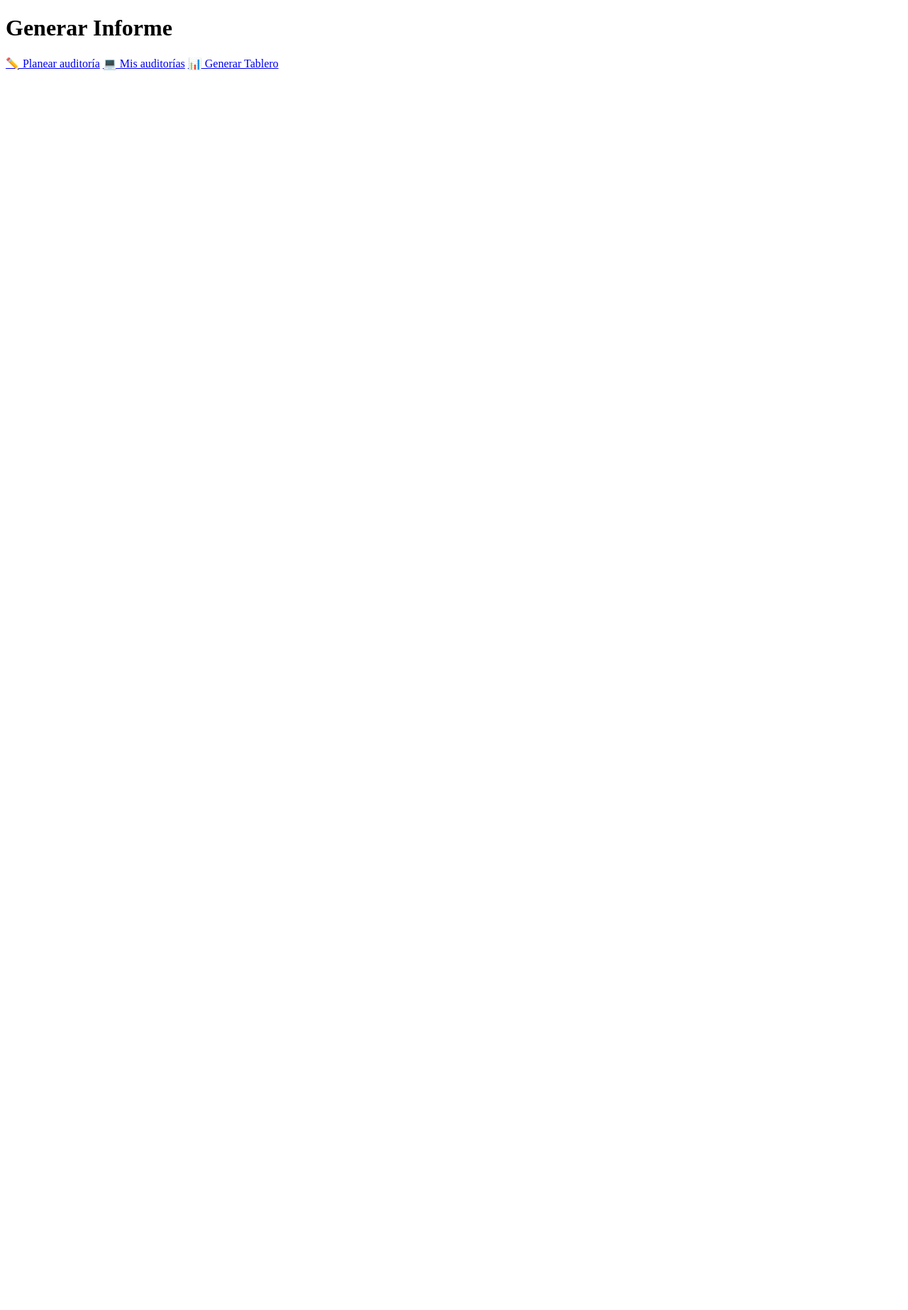
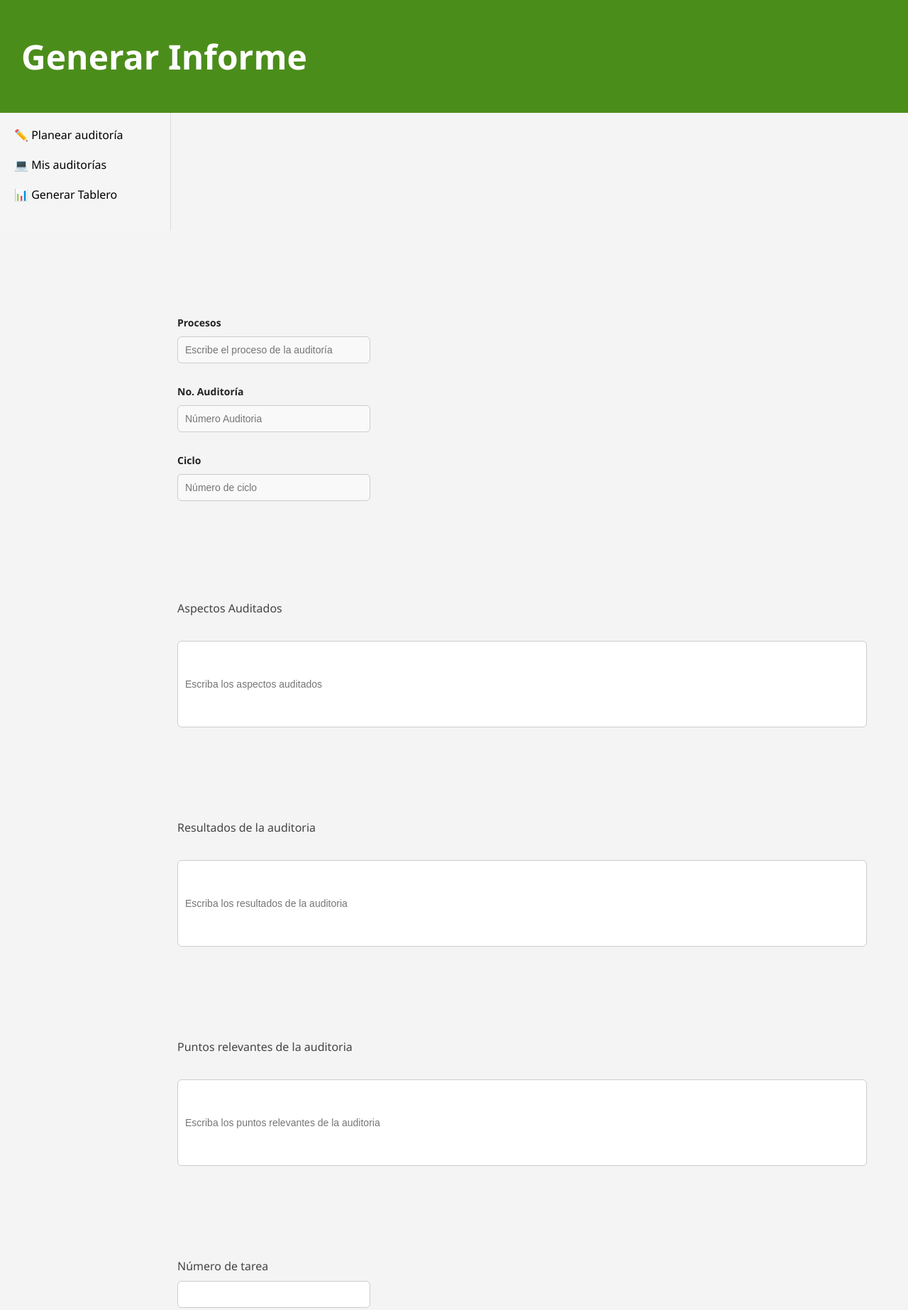
Before and after one commit to estebanariassa/GestionAuditorias, a website: page Proyecto parte dos/GestionAuditorias-main/Proyecto/generar_informe.html in a window 1280 px wide. Shown: the top 1846 px of the page at 71% size. Before the commit the page ends 800 px from the top, so only its background shows below. Drawn offline with Linux system fonts and the light colour scheme.

Commit message:
Generar informe

```diff
--- /dev/null
+++ b/Proyecto parte dos/GestionAuditorias-main/Proyecto/Index.css
@@ -0,0 +1,65 @@
+body {
+  margin: 0;
+  font-family: 'Segoe UI', sans-serif;
+  background-color: #f4f4f4;
+}
+
+.background {
+  position: relative;
+  height: 100vh;
+  background-color: #fff;
+  overflow: hidden;
+}
+
+.head {
+  top: 40px;
+  left: 60px;
+  color: #123366;
+  text-align: center;
+  background-color: #4a8b1d; /* Verde institucional */
+  padding: 20px;
+}
+
+
+
+
+
+.login-container {
+  position: absolute;
+  top: 50%;
+  left: 50%;
+  transform: translate(-50%, -50%);
+  background-color: white;
+  padding: 30px;
+  border-radius: 10px;
+  box-shadow: 0 0 8px rgba(0,0,0,0.1);
+  width: 300px;
+  text-align: center;
+}
+
+.login-container h2 {
+  margin-bottom: 20px;
+  color: #123366;
+}
+
+.login-container input {
+  width: 100%;
+  padding: 10px;
+  margin: 10px 0;
+  border-radius: 5px;
+  border: 1px solid #ccc;
+  text-align: center;
+}
+
+.login-container button {
+  width: 100%;
+  padding: 10px;
+  background-color: #123366;
+  color: white;
+  border: none;
+  border-radius: 5px;
+  font-weight: bold;
+  cursor: pointer;
+}
+
+/* Círculos */
--- a/Proyecto parte dos/GestionAuditorias-main/Proyecto/generar_informe.css
+++ b/Proyecto parte dos/GestionAuditorias-main/Proyecto/generar_informe.css
@@ -1,33 +1,127 @@
 body {
-  margin: 0;
-  font-family: Arial, sans-serif;
-  background-color: #f4f4f4; /* Color de fondo suave */
+    margin: 0;
+    font-family: 'Segoe UI', sans-serif;
+    background-color: #f4f4f4;
 }
-header {
-  background-color: #4a8b1d; /* Verde institucional */
-  padding: 1rem;
+
+/* Header */
+.header {
+    background-color: #4b8d1b; /* Verde El Comité */
+    color: white;
+    padding: 15px 30px;
+    font-size: 24px;
+    font-weight: bold;
 }
+
+/* Sidebar */
 .sideb {
   width: 200px;
-  background-color: #fff;
-  padding: 1rem;
-  box-shadow: 2px 0 5px rgba(0, 0, 0, 0.1); /* Sombra suave al lado */
-  display: flex;
-  flex-direction: column;
+  background-color: #f5f5f5;
+  padding: 20px;
+  border-right: 1px solid #ddd;
 }
 
-/* Estilos para los enlaces de navegación en la sidebar */
 .sideb a {
-  padding: 0.75rem;
+  display: block;
+  color: #000;
   text-decoration: none;
-  color: #333;
-  font-weight: bold;
-  margin-bottom: 0.5rem;
-  border-radius: 5px;
-  transition: background-color 0.2s;
+  font-size: 16px;
+  margin-bottom: 20px;
 }
 
-/* Efecto hover para resaltar el enlace cuando el cursor pasa por encima */
 .sideb a:hover {
-  background-color: #e0e0e0;
+  font-weight: bold;
 }
+
+/* Contenedor principal */
+body > div {
+    margin-left: 220px;
+    padding: 100px 30px 30px 30px; /* espacio para el header */
+    display: flex;
+    flex-direction: column;
+    gap: 25px;
+}
+.contenedor-formulario {
+    display: flex;
+    align-items: flex-start;
+    gap: 20px;
+    margin-top: 20px;
+}
+
+.contenedor-formulario > div {
+    display: flex;
+    flex-direction: column;
+}
+
+.contenedor-formulario label {
+    font-size: 14px;
+    color: #222;
+    margin-bottom: 5px;
+    font-weight: 600;
+}
+
+.contenedor-formulario input {
+    background-color: #f9f9f9;
+    border: 1px solid #ddd;
+    border-radius: 10px;
+    padding: 10px 12px;
+    font-size: 14px;
+    width: 180px;
+}
+/* Contenedores en línea */
+.proceso, .numero-auditoria, .ciclo,
+.numero, .compromiso, .fecha, .responsable {
+    display: inline-block;
+    margin-right: 20px;
+    margin-bottom: 10px;
+    vertical-align: top;
+}
+
+input[type="text"], input[type="number"], input[type="datetime"] {
+    padding: 10px;
+    width: 250px;
+    max-width: 100%;
+    border: 1px solid #ccc;
+    border-radius: 6px;
+    margin-top: 5px;
+    font-size: 14px;
+}
+
+/* Campos grandes como "Aspectos auditados" */
+div > label {
+    display: block;
+    margin-bottom: 5px;
+    font-weight: 500;
+    color: #444;
+}
+
+textarea, input[type="text"]#aspectos, input[type="text"]#resultados, input[type="text"]#puntos {
+    width: 95%;
+    height: 100px;
+    resize: vertical;
+}
+
+/* Responsive mejoras (opcional) */
+@media (max-width: 768px) {
+    .sideb {
+        width: 100%;
+        height: auto;
+        position: static;
+        flex-direction: row;
+        justify-content: space-around;
+    }
+
+    body > div {
+        margin-left: 0;
+    }
+
+    .proceso, .numero-auditoria, .ciclo,
+    .numero, .compromiso, .fecha, .responsable {
+        display: block;
+        margin-right: 0;
+    }
+
+    input[type="text"], input[type="number"], input[type="datetime"] {
+        width: 100%;
+    }
+}
--- a/Proyecto parte dos/GestionAuditorias-main/Proyecto/generar_informe.html
+++ b/Proyecto parte dos/GestionAuditorias-main/Proyecto/generar_informe.html
@@ -3,7 +3,8 @@
 <head>
     <meta charset="UTF-8">
     <meta name="viewport" content="width=device-width, initial-scale=1.0">
-    <title>Document</title>
+    <title>Generar Informe</title>
+    <link rel="stylesheet" href="generar_informe.css">
 </head>
 <body>
     <header class="header">
@@ -14,5 +15,51 @@
       <a href="mis_auditorias.html" onclick="mostrarSeccion('mis')">💻 Mis auditorías</a>
       <a href="parte_de_graficas.html" onclick="mostrarSeccion('parte_de_graficas')">📊 Generar Tablero</a>
     </nav>
+    <div class="contenedor-formulario">
+        <div class="proceso">
+            <label for="Procesos">Procesos</label>
+            <input type="text" id="procesos" placeholder="Escribe el proceso de la auditoría">
+        </div>
+        <div class="numero-auditoria">
+            <label for="numero-auditoria">No. Auditoría</label>
+            <input type="number" id="numero-auditoria" placeholder="Número Auditoria">
+        </div>
+        <div class="ciclo">
+            <label for="ciclo">Ciclo</label>
+            <input type="number" id="ciclo" placeholder="Número de ciclo">
+        </div>
+    </div>
+
+
+    <div>
+        <label for="aspectos">Aspectos Auditados</label>
+        <input type="text" id="aspectos" placeholder="Escriba los aspectos auditados">
+    </div>
+    <div>
+        <label for="resultados">Resultados de la auditoria</label>
+        <input type="text" id="resultados"placeholder="Escriba los resultados de la auditoria">
+    </div>
+    <div>
+        <label for="puntos">Puntos relevantes de la auditoria</label>
+        <input type="text"id="puntos" placeholder="Escriba los puntos relevantes de la auditoria">
+    </div>
+    <div class="tarea">
+        <div class="numero">
+            <label for="numero-tarea">Número de tarea</label>
+            <input type="number" id="numeor-tarea">
+        </div>
+        <div class="compromiso">
+            <label for="compromiso">Compromisos y tareas</label>
+            <input type="text" id="compromiso" placeholder="Nombre de la tarea">
+        </div>
+        <div class="fecha">
+            <label for="fecha">Fecha limite</label>
+            <input type="datetime" id="fecha">
+        </div>
+        <div class="responsable">
+            <label for="responsable">Responsable de la tarea</label>
+            <input type="text" id="responsable" placeholder="Responsable">
+        </div>
+    </div>
 </body>
 </html>
--- a/Proyecto parte dos/GestionAuditorias-main/Proyecto/parte_frontal.css
+++ /dev/null
@@ -1,65 +0,0 @@
-body {
-  margin: 0;
-  font-family: 'Segoe UI', sans-serif;
-  background-color: #f4f4f4;
-}
-
-.background {
-  position: relative;
-  height: 100vh;
-  background-color: #fff;
-  overflow: hidden;
-}
-
-.head {
-  top: 40px;
-  left: 60px;
-  color: #123366;
-  text-align: center;
-  background-color: #4a8b1d; /* Verde institucional */
-  padding: 20px;
-}
-
-
-
-
-
-.login-container {
-  position: absolute;
-  top: 50%;
-  left: 50%;
-  transform: translate(-50%, -50%);
-  background-color: white;
-  padding: 30px;
-  border-radius: 10px;
-  box-shadow: 0 0 8px rgba(0,0,0,0.1);
-  width: 300px;
-  text-align: center;
-}
-
-.login-container h2 {
-  margin-bottom: 20px;
-  color: #123366;
-}
-
-.login-container input {
-  width: 100%;
-  padding: 10px;
-  margin: 10px 0;
-  border-radius: 5px;
-  border: 1px solid #ccc;
-  text-align: center;
-}
-
-.login-container button {
-  width: 100%;
-  padding: 10px;
-  background-color: #123366;
-  color: white;
-  border: none;
-  border-radius: 5px;
-  font-weight: bold;
-  cursor: pointer;
-}
-
-/* Círculos */
```
Also changed, not shown: Proyecto parte dos/GestionAuditorias-main/Proyecto/Index.html (added, +48 -0 lines), Proyecto parte dos/GestionAuditorias-main/Proyecto/parte_frontal.html (deleted, +0 -48 lines).
